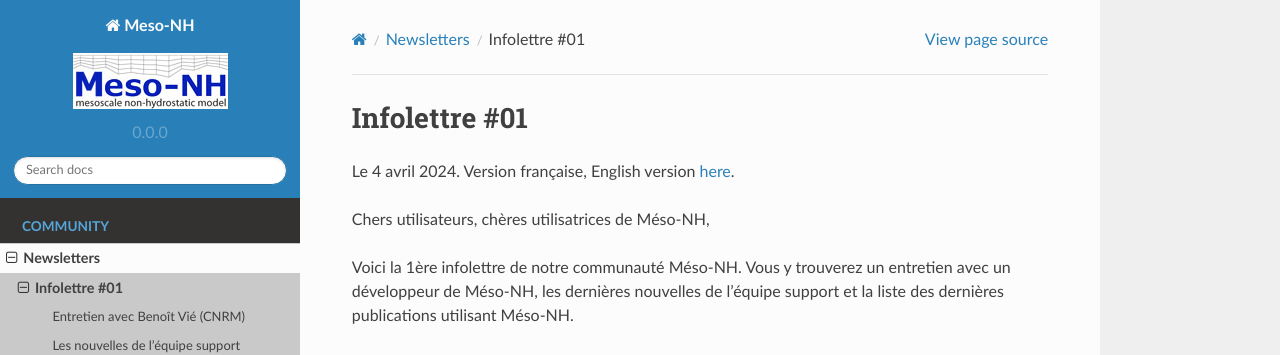
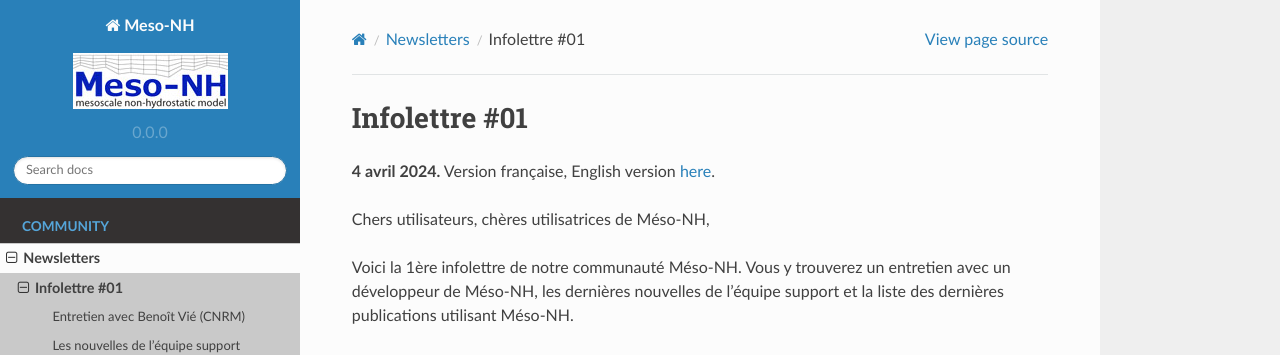
Before and after one commit to JorisPianezze/mesonh_newsletters, a Sphinx documentation site: the page built from docs/source/community/newsletters/newsletter_01.rst, in a window 1280 px wide and 900 px high. Shown: the top 355 px of the window. Built offline with Sphinx 7.4.7 and the Read the Docs theme 2.0.0, drawn with Linux system fonts in a browser that asks for light colours.

```diff
--- a/docs/source/community/newsletters/newsletter_01.rst
+++ b/docs/source/community/newsletters/newsletter_01.rst
@@ -1,7 +1,7 @@
 Infolettre #01
 ================================================
 
-Le 4 avril 2024. Version française, English version `here <newsletter_01_english.rst>`_.
+**4 avril 2024.** Version française, English version `here <newsletter_01_english.html>`_.
 
 Chers utilisateurs, chères utilisatrices de Méso-NH,
 
```
